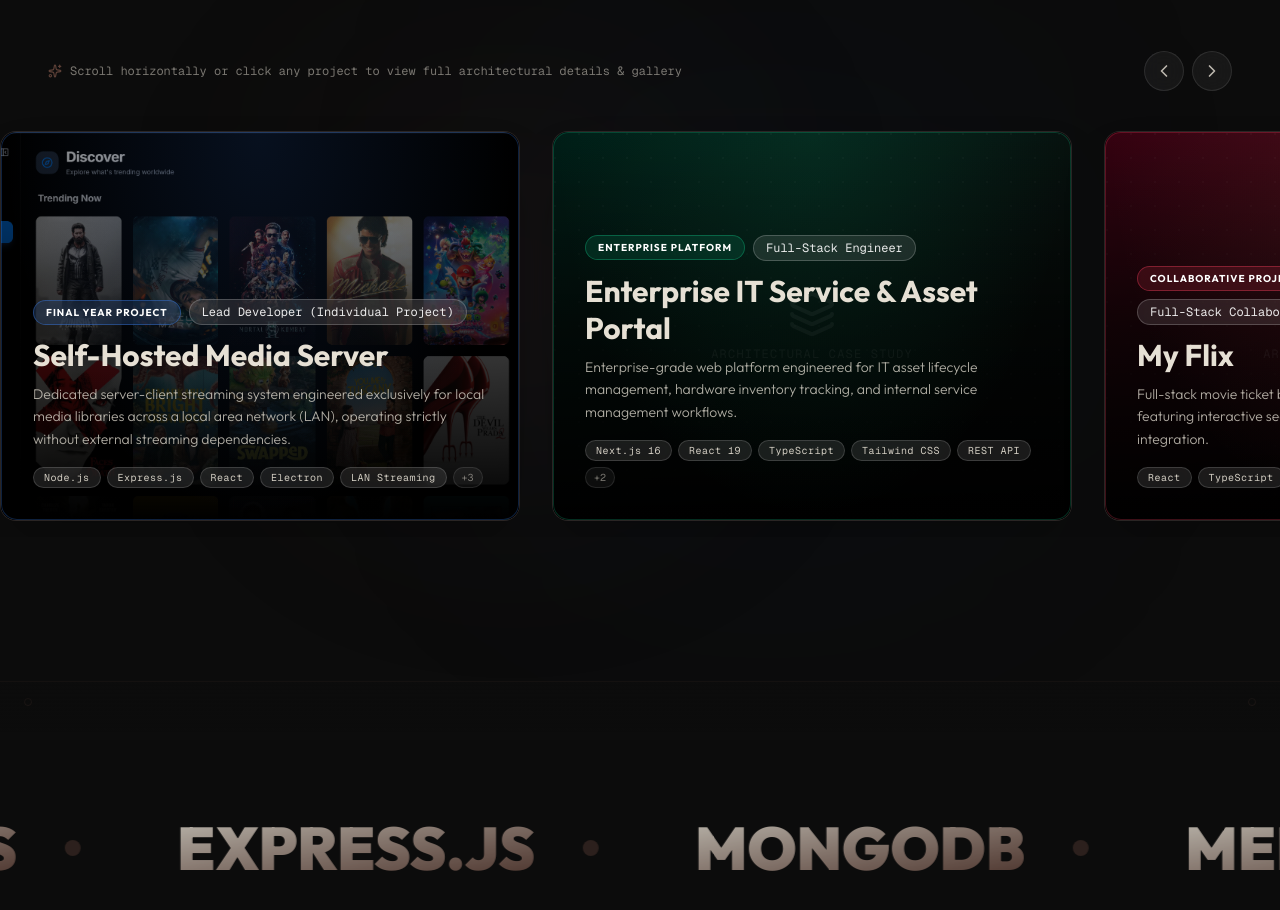
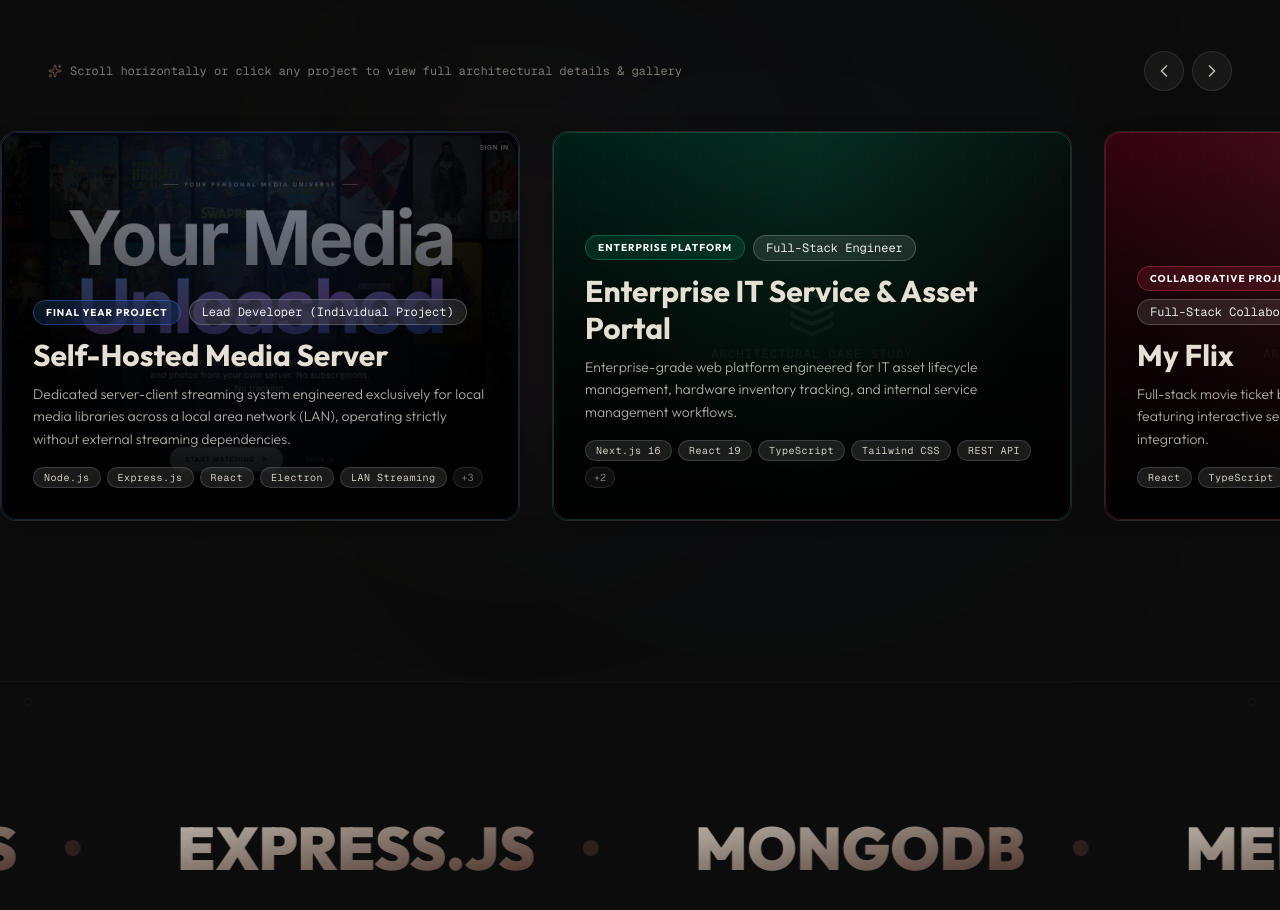
Before and after one commit to Chenul-Thenuwara/portfolio, a Next.js app: page / in a window 1280 px wide. Shown: the part 1080-1990 px from the top of the page. Built offline with nearby package versions, Linux system fonts and the light colour scheme.

Commit message:
Set Welcome & Auth Portal as the primary cover image and first gallery item

```diff
--- a/src/components/projects/ProjectCarousel.tsx
+++ b/src/components/projects/ProjectCarousel.tsx
@@ -46,8 +46,13 @@
     tech: ["Node.js", "Express.js", "React", "Electron", "LAN Streaming", "Local Storage", "REST APIs", "Tailwind CSS"],
     color: "from-blue-950 to-[#0a0a0a]",
     accentColor: "#3b82f6",
-    coverImage: "/images/projects/media-server-discover.png",
+    coverImage: "/images/projects/media-server-main.png",
     gallery: [
+      {
+        src: "/images/projects/media-server-main.png",
+        title: "Welcome & Auth Portal",
+        description: "Landing showcase featuring collection metrics, local server connection status, and user sign-in.",
+      },
       {
         src: "/images/projects/media-server-discover.png",
         title: "Media Discovery & Library Hub",
@@ -72,11 +77,6 @@
         src: "/images/projects/media-server-search.png",
         title: "Real-time Search & Filter Engine",
         description: "Multi-parameter filter supporting genre, release year, IMDb ratings, and library queries.",
-      },
-      {
-        src: "/images/projects/media-server-main.png",
-        title: "Welcome & Auth Portal",
-        description: "Landing showcase featuring collection metrics, local server connection status, and user sign-in.",
       },
     ],
   },
```
